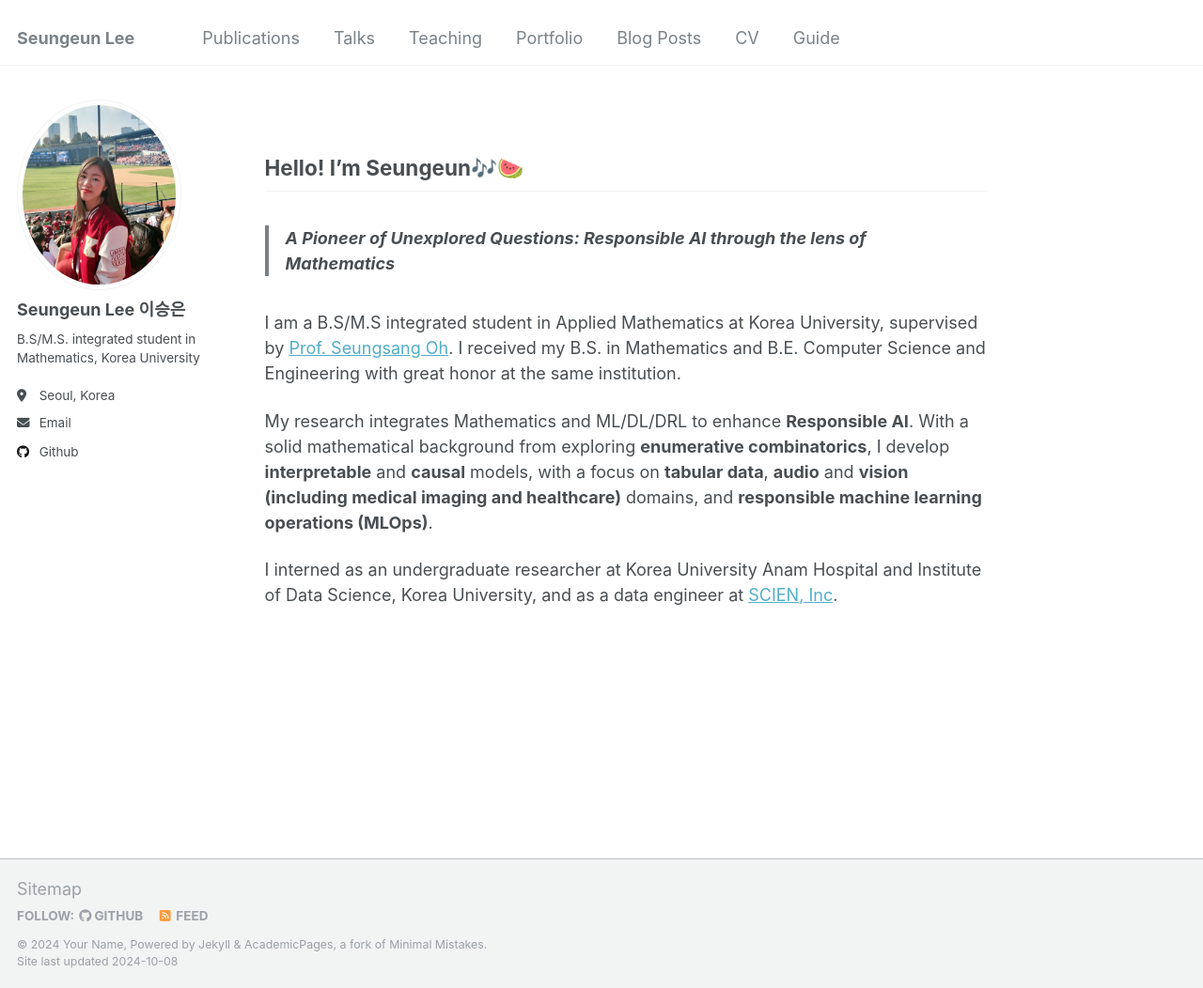
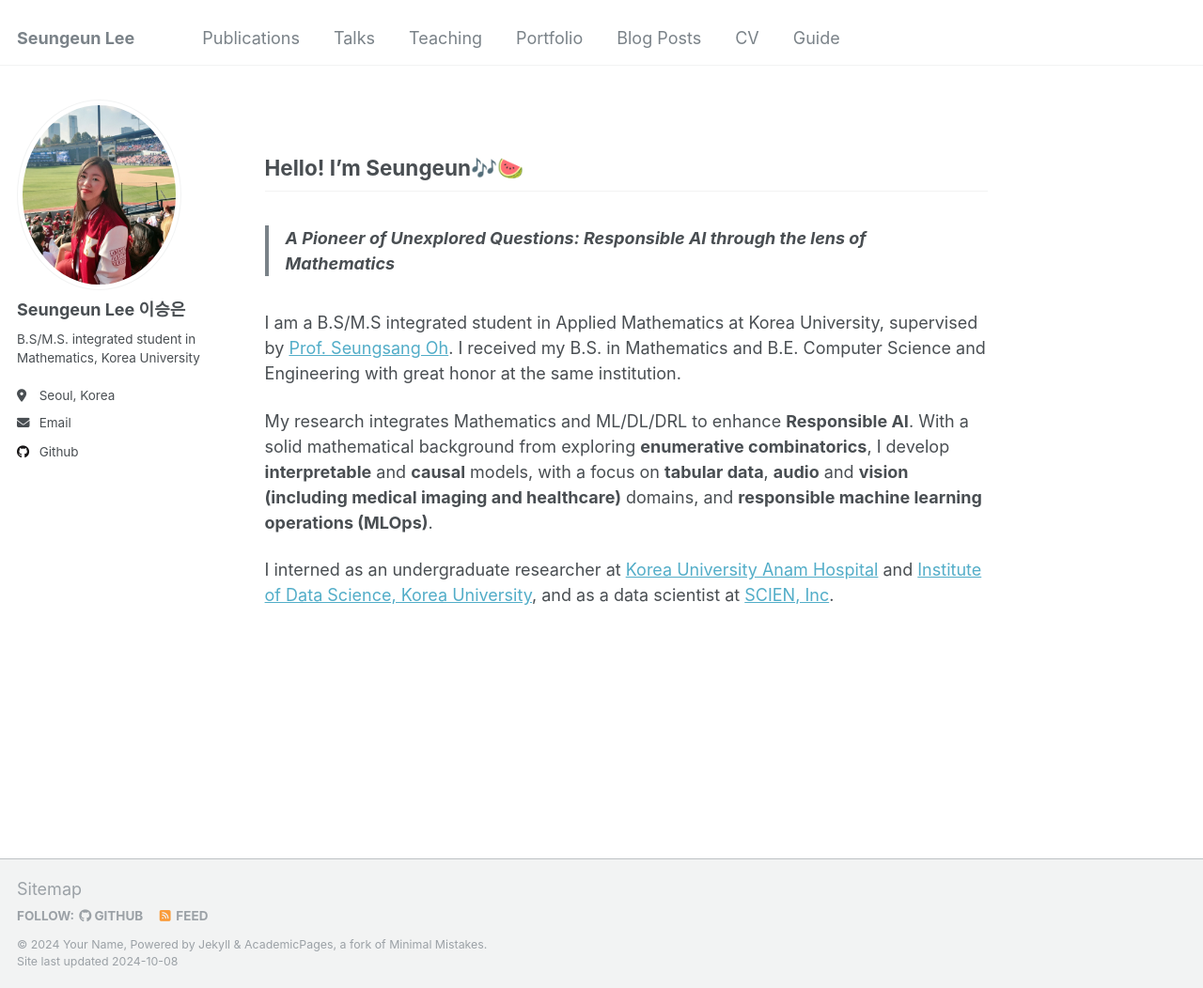
Before and after one commit to duneag2/duneag2.github.io, a Jekyll site: the page built from _pages/about.md, in a window 1280 px wide and 1052 px high. Shown: the whole window at 94% size. Built offline with Jekyll 4.4.1, drawn with Linux system fonts in a browser that asks for light colours.

Commit message:
Update about.md

```diff
--- a/_pages/about.md
+++ b/_pages/about.md
@@ -14,4 +14,4 @@ I am a B.S/M.S integrated student in Applied Mathematics at Korea University, su
 
 My research integrates Mathematics and ML/DL/DRL to enhance **Responsible AI**. With a solid mathematical background from exploring **enumerative combinatorics**, I develop **interpretable** and **causal** models, with a focus on **tabular data**, **audio** and **vision (including medical imaging and healthcare)** domains, and **responsible machine learning operations (MLOps)**.
 
-I interned as an undergraduate researcher at Korea University Anam Hospital and Institute of Data Science, Korea University, and as a data engineer at [SCIEN, Inc](http://www.scien.co.kr/?locale=en_US).
+I interned as an undergraduate researcher at [Korea University Anam Hospital](https://www.kumc.or.kr/en/index.do) and [Institute of Data Science, Korea University](https://kuids.korea.ac.kr/kuids/index.do), and as a data scientist at [SCIEN, Inc](http://www.scien.co.kr/?locale=en_US).
```
